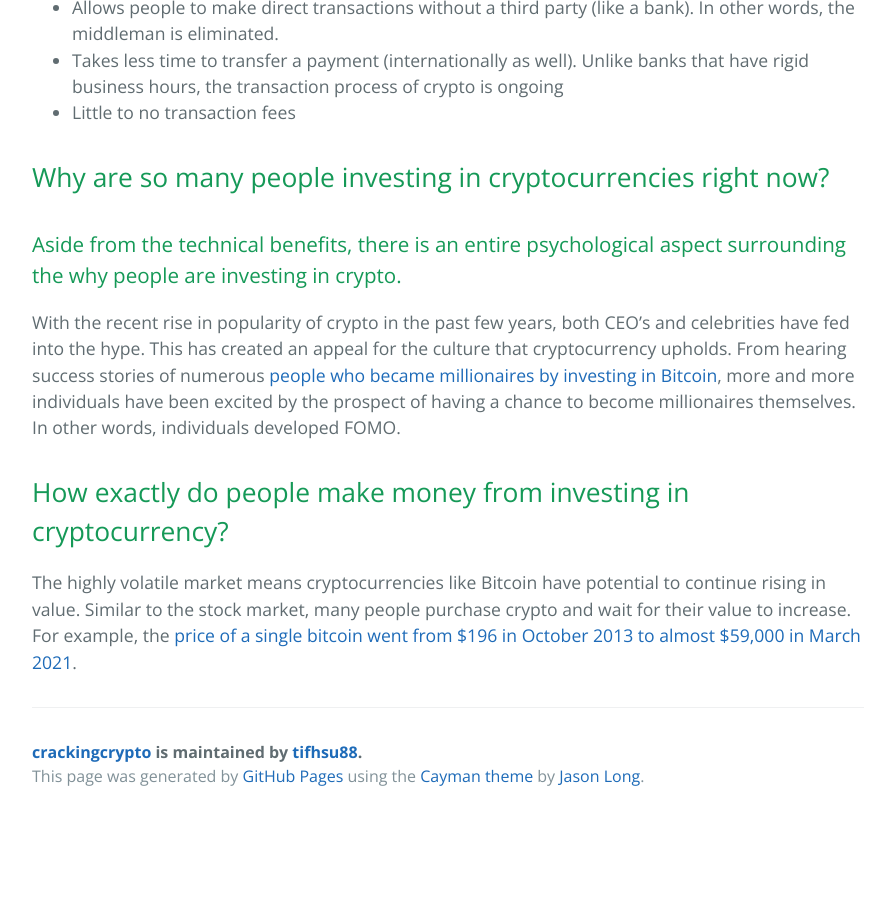
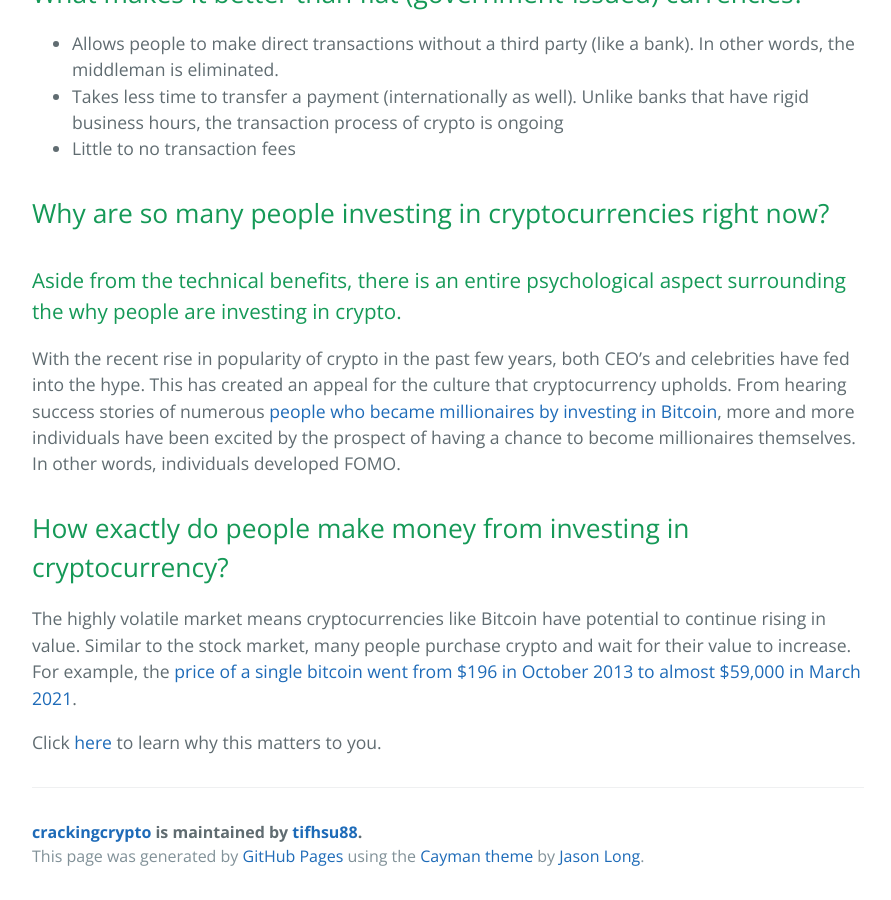
Before and after one commit to tifhsu88/crackingcrypto, a Jekyll site: the page built from tab2.md, in a window 1280 px wide and 900 px high, scrolled down 655 px. Shown: the whole window, without its empty margins (192-1083 px from the left). Built offline with Jekyll 4.4.1, drawn with Linux system fonts in a browser that asks for light colours; before the commit the page ends 1475 px from its top, so only the background shows below that.

Commit message:
Update tab2.md

```diff
--- a/tab2.md
+++ b/tab2.md
@@ -5,9 +5,9 @@
 ---
 
 # ROLE OF CRYPTO IN SOCIETY
-
+------
 ### Cryptocurrency was invented in 2009 to address the flaws of banking systems after the global economy crash of 2008.
-
+------
 ## What makes it better than fiat (government-issued) currencies?
 * Allows people to make direct transactions without a third party (like a bank). In other words, the middleman is eliminated.
 * Takes less time to transfer a payment (internationally as well). Unlike banks that have rigid business hours, the transaction process of crypto is ongoing
@@ -20,3 +20,5 @@
 
 ## How exactly do people make money from investing in cryptocurrency?
 The highly volatile market means cryptocurrencies like Bitcoin have potential to continue rising in value. Similar to the stock market, many people purchase crypto and wait for their value to increase. For example, the [price of a single bitcoin went from $196 in October 2013 to almost $59,000 in March 2021](https://www.statista.com/statistics/326707/bitcoin-price-index/).
+
+Click [here](https://tifhsu88.github.io/crackingcrypto/tab3) to learn why this matters to you.
```
